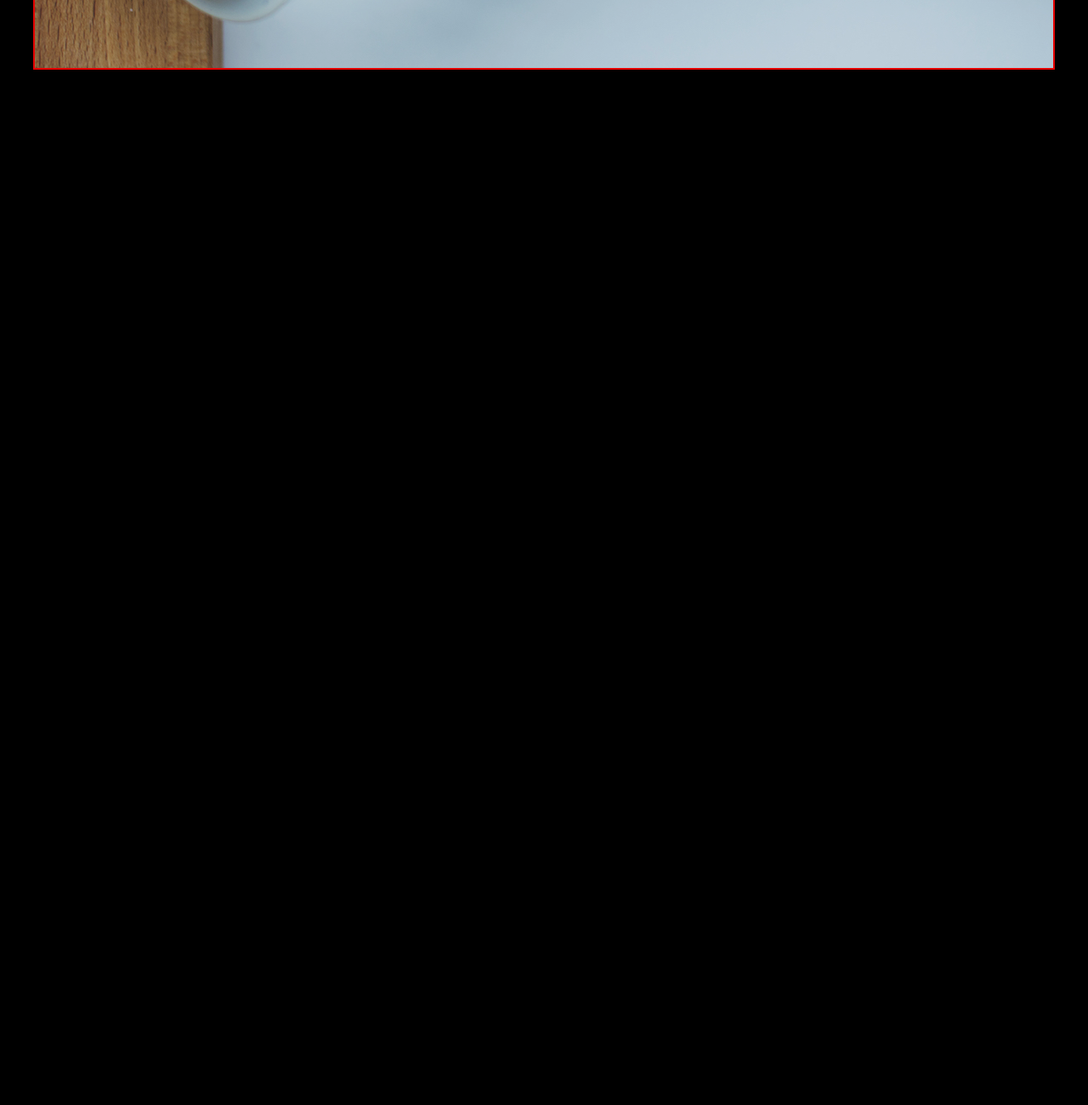
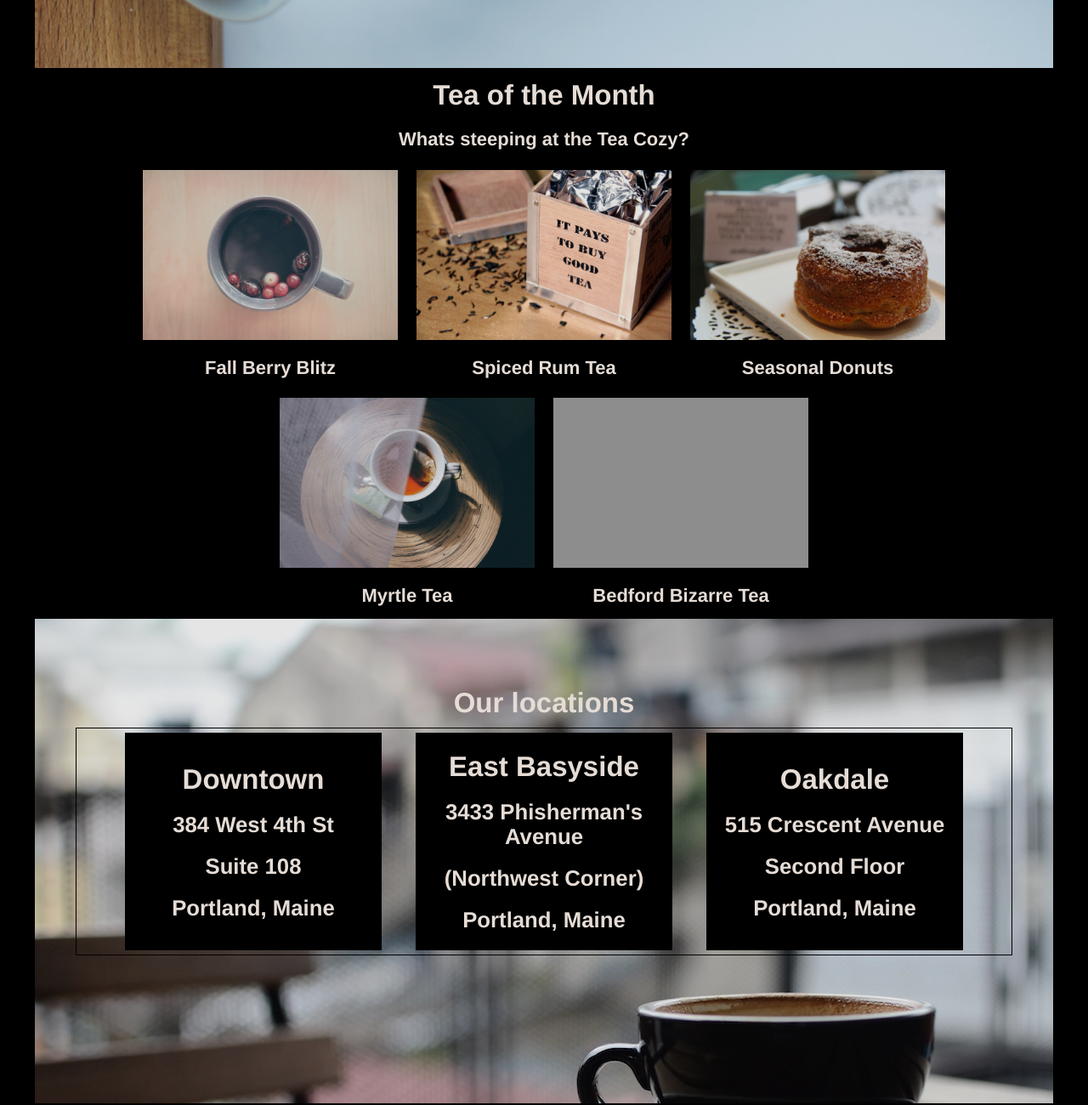
Before and after one commit to rmcknight/TeaCozy, a plain HTML site: page index.html in a window 1280 px wide. Shown: the part 761-2061 px from the top of the page at 85% size. Before the commit the page ends 843 px from the top, so only its background shows below. Drawn offline with Linux system fonts and the light colour scheme; grey boxes are pictures that could not be loaded.

Commit message:
Almost Done -need to add contact section

```diff
--- a/index.html
+++ b/index.html
@@ -23,6 +23,67 @@
           <h4>Handpicked, Artisanally Curated, Free Range, Sutainable, Small Batch, Fair Trade, Organic Tea</h4>
         </div>
       </div>
+      <div class="flex-container">
+      <div class="featuredteas-text">
+        <h2>Tea of the Month</h2>
+        <h4>Whats steeping at the Tea Cozy?</h4>
+      </div>
+
+      <div id="featuredteas" class="flex-container" >
+        <div class="featuredtea">
+          <img src="./resources/images/img-berryblitz.jpg">
+          <h4>Fall Berry Blitz</h4>
+        </div>
+
+        <div class="featuredtea">
+          <img src="./resources/images/img-spiced-rum.jpg">
+          <h4>Spiced Rum Tea</h4>
+        </div>
+
+        <div class="featuredtea">
+          <img src="./resources/images/img-donut.jpg">
+          <h4>Seasonal Donuts</h4>
+        </div>
+
+        <div class="featuredtea">
+          <img src="./resources/images/img-myrtle-ave.jpg">
+          <h4>Myrtle Tea</h4>
+        </div>
+
+        <div class="featuredtea">
+          <img src="./resources/images/img-bedford-bizarre.jpg">
+          <h4>Bedford Bizarre Tea</h4>
+        </div>
+      </div>
+      </div>
+      <div id="locations" >
+          <h2>Our locations</h2>
+        <div class="locaions flex-container">
+          <div class="location">
+            <h2>Downtown</h2>
+            <h3>384 West 4th St</h3>
+            <h3>Suite 108</h3>
+            <h3>Portland, Maine</h3>
+          </div>
+
+          <div class="location">
+            <h2>East Basyside</h2>
+            <h3>3433 Phisherman's Avenue</h3>
+            <h3>(Northwest Corner)</h3>
+            <h3>Portland, Maine</h3>
+          </div>
+
+          <div class="location">
+            <h2>Oakdale</h2>
+            <h3>515 Crescent Avenue</h3>
+            <h3>Second Floor</h3>
+            <h3>Portland, Maine</h3>
+          </div>
+        </div>
+
+        </div>
+      </div>
+
     </div>
 
 
--- a/resources/css/style.css
+++ b/resources/css/style.css
@@ -9,7 +9,7 @@ body {
 }
 
 div {
-   border: 1px solid red;
+   border: 1px solid black;
 }
 
 .flex-container {
@@ -68,5 +68,69 @@ nav span {
 
 .mission-text {
   margin: auto;
+  width: 100%;
   background-color: black;
 }
+
+#featuredteas{
+  width: 1000px;
+  background-color black;
+  display: flex;
+  justify-content: cemter;
+  flex-wrap: wrap;
+
+}
+
+h2, h3, h4 {
+  margin: 0px;
+  padding: 10px;
+}
+
+.featuredteas-text {
+  width: 1000px;
+  justify-content: center;
+  background-color: black;
+}
+
+.featuredtea img {
+  height: 200px;
+  width: 300px;
+  margin: 10px;
+  display: block;
+}
+
+.flex-container.locations {
+  padding-top: 5px;
+}
+
+
+#locations {
+  height: 500px;
+  padding-top: 70px;
+  background-image: url("../images/img-locations-background.jpg");
+
+}
+
+#locations .flex-container {
+  margin: auto;
+  width: 1100px;
+}
+
+
+.locations-text {
+  display: flex;
+  justify-content: center;
+}
+
+
+
+.location {
+  background-color: black;
+  padding: 10px;
+  margin: 5px 20px;
+  opcatity: 1.0;
+  flex-basis: 280px;
+  flex-direction: column;
+  display: flex;
+  justify-content: center;
+}
```
